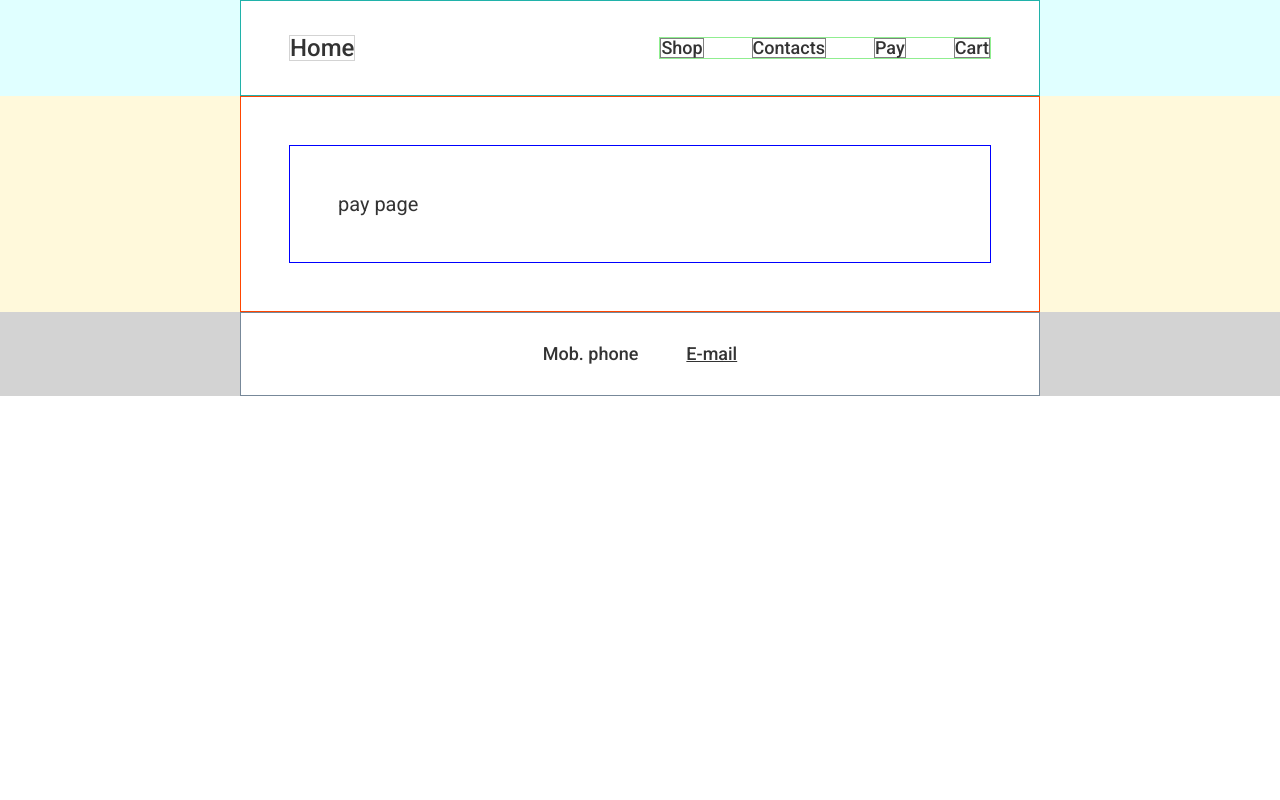
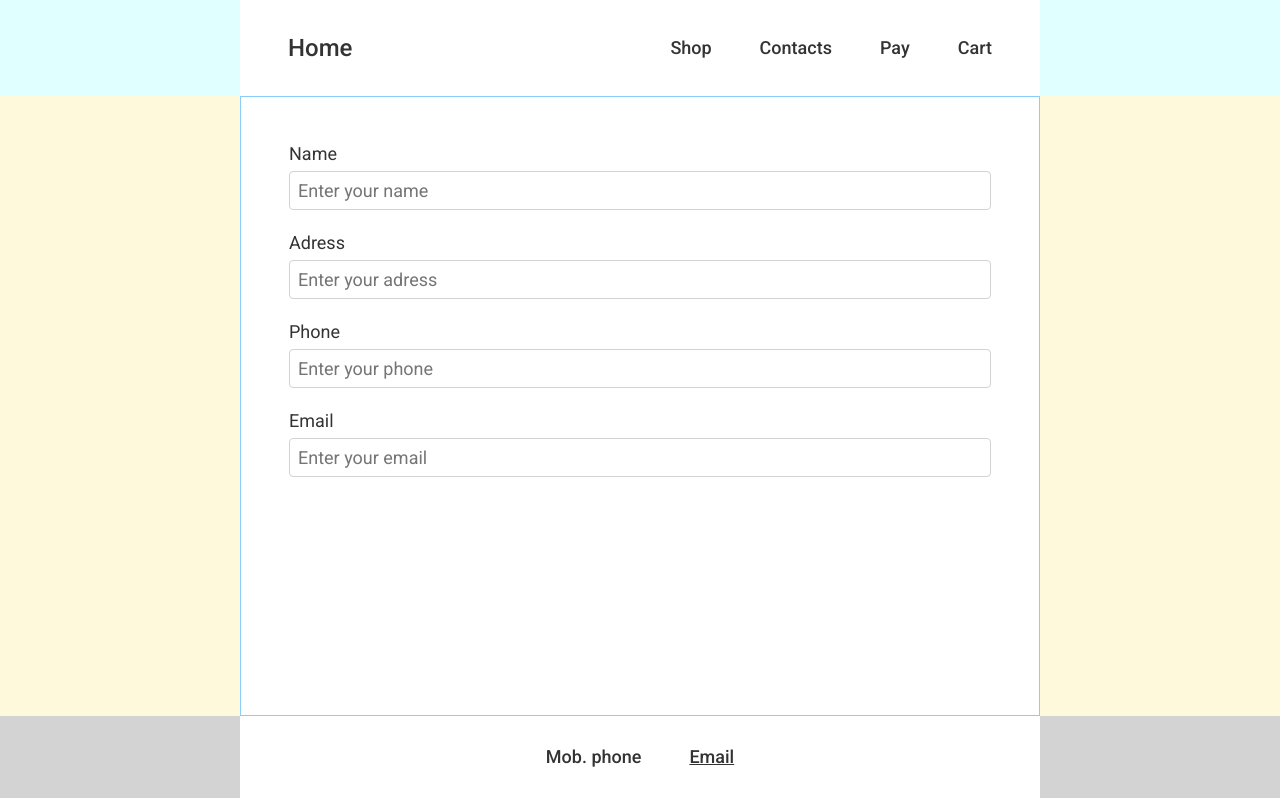
Before and after one commit to Albertas-R/sda-fp, a React (Create React App) app: page /pay in a window 1280 px wide. Built offline with nearby package versions, Linux system fonts and the light colour scheme.

Commit message:
Pay form

```diff
--- a/src/components/Cart.js
+++ b/src/components/Cart.js
@@ -16,6 +16,7 @@ function Cart() {
     cart_amount_btns,
     cart_amount_add,
     cart_amount_min,
+    cart_total,
     cart_btn_pay,
   } = styles;
 
@@ -30,7 +31,7 @@ function Cart() {
       <ul className={cart_list}>
         <li className={cart_list_li}>
           <Link to="/product">
-            <img className={cart_list_li_img} src="http://via.placeholder.com/50x40" alt="" />
+            <img className={cart_list_li_img} src="https://via.placeholder.com/50x40" alt="" />
           </Link>
           <Link to="/product" className={cart_title}>
             <p>Product 1 Title</p>
@@ -49,7 +50,7 @@ function Cart() {
 
         <li className={cart_list_li}>
           <Link to="/product">
-            <img className={cart_list_li_img} src="http://via.placeholder.com/50x40" alt="" />
+            <img className={cart_list_li_img} src="https://via.placeholder.com/50x40" alt="" />
           </Link>
           <Link to="/product" className={cart_title}>
             <p>Product 2 Title</p>
@@ -68,7 +69,7 @@ function Cart() {
 
         <li className={cart_list_li}>
           <Link to="/product">
-            <img className={cart_list_li_img} src="http://via.placeholder.com/50x40" alt="" />
+            <img className={cart_list_li_img} src="https://via.placeholder.com/50x40" alt="" />
           </Link>
           <Link to="/product" className={cart_title}>
             <p>Product 3 Title</p>
@@ -85,7 +86,7 @@ function Cart() {
           </div>
         </li>
       </ul>
-
+      <div className={cart_total}>Total: <strong>225 €</strong></div>
       <button className={cart_btn_pay} type="button" onClick={handleClick}>
         Pay now
       </button>
--- a/src/components/Cart.module.css
+++ b/src/components/Cart.module.css
@@ -1,6 +1,7 @@
 .cart {
   display: flex;
   flex-direction: column;
+  gap: 1.6rem;
 
   /* background-color: #fff9db; */
   /* border: 1px solid blue; */
@@ -41,10 +42,10 @@
   padding-bottom: 1.6rem;
   border-bottom: 1px solid var(--text);
 }
-.cart_list_li:last-child {
+/* .cart_list_li:last-child {
   padding-bottom: 0;
   border-bottom: none;
-}
+} */
 
 .cart_list_li_img {
   max-width: 100%;
@@ -80,7 +81,6 @@
 .cart_amount_btns {
   display: flex;
   gap: 0.5rem;
-
 }
 .cart_amount_add,
 .cart_amount_min {
@@ -88,11 +88,17 @@
   height: 3rem;
   border-radius: 50%;
 
-  font-size: 2rem;
+  font-size: 2.4rem;
   font-weight: 500;
-
+  cursor: pointer;
   border: none;
   background-color: lightgreen;
+}
+
+.cart_total {
+  font-size: 1.8rem;
+
+  align-self: flex-end;
 }
 
 .cart_btn_pay {
@@ -100,11 +106,10 @@
   cursor: pointer;
   font-weight: 600;
   font-size: 1.8rem;
-  padding: 1.2rem;
+  padding: 0.8rem 1.6rem;
   background-color: lightcoral;
   border: none;
   border-radius: 4px;
-  margin-top: 1.6rem;
 
   align-self: flex-end;
 }
--- a/src/components/Footer.js
+++ b/src/components/Footer.js
@@ -12,7 +12,7 @@ function Footer() {
           Mob. phone
         </a>
         <a className={contacts_email} href="mailto:albertas.rinkevicius@gmail.com">
-          E-mail
+          Email
         </a>
       </div>
     </footer>
--- a/src/components/Footer.module.css
+++ b/src/components/Footer.module.css
@@ -20,7 +20,7 @@
   font-weight: 500;
 
   background-color: white;
-  border: 1px solid lightslategray;
+  /* border: 1px solid lightslategray; */
 }
 
 .contacts_mob,
--- a/src/components/Header.module.css
+++ b/src/components/Header.module.css
@@ -13,7 +13,7 @@
   align-items: center;
 
   background-color: white;
-  border: 1px solid lightseagreen;
+  /* border: 1px solid lightgray; */
 }
 
 .logo,
@@ -27,7 +27,7 @@
 
   /* height: 2.2rem; */
 
-  border: 1px solid lightgray;
+  /* border: 1px solid lightgray; */
 }
 .logo:hover,
 .logo:active {
@@ -64,7 +64,7 @@ a.active {
   align-items: center;
   gap: 4.8rem;
 
-  border: 1px solid lightgreen;
+  /* border: 1px solid lightgreen; */
 }
 
 /* <a> element inside <li> */
@@ -80,7 +80,7 @@ a.active {
   color: var(--text);
   transition: all 0.3s;
 
-  border: 1px solid grey;
+  /* border: 1px solid grey; */
 }
 
 .main_nav_link:hover,
--- a/src/components/Pay.js
+++ b/src/components/Pay.js
@@ -3,14 +3,68 @@ import React from "react";
 import styles from "./Pay.module.css";
 
 function Pay() {
-  const { pay, pay_container, pay_txt } = styles;
+  const { pay, pay_container, pay_form_group, pay_label, pay_input } = styles;
 
   return (
     <div className={pay}>
-      <div className={pay_container}>
-        <p className={pay_txt}>pay page</p>
-      </div>
+      {/* <div className={pay_container}> */}
+      <form id="pay-form">
+        <div className={pay_form_group}>
+          <label className={pay_label} htmlFor="name" id="name-label">
+            Name
+          </label>
+          <input
+            className={pay_input}
+            id="name"
+            type="text"
+            name="name"
+            placeholder="Enter your name"
+            required
+          />
+        </div>
+
+        <div className={pay_form_group}>
+          <label className={pay_label} htmlFor="adress" id="adress-label">
+            Adress
+          </label>
+          <input
+            className={pay_input}
+            id="adress"
+            type="text"
+            name="adress"
+            placeholder="Enter your adress"
+            required
+          />
+        </div>
+
+        <div className={pay_form_group}>
+          <label className={pay_label} htmlFor="phone" id="phone-label">
+            Phone
+          </label>
+          <input
+            className={pay_input}
+            id="phone"
+            type="number"
+            name="phone"
+            placeholder="Enter your phone"
+          />
+        </div>
+
+        <div className={pay_form_group}>
+          <label className={pay_label} htmlFor="email" id="email-label">
+            Email
+          </label>
+          <input
+            className={pay_input}
+            id="email"
+            type="email"
+            name="email"
+            placeholder="Enter your email"
+          />
+        </div>
+      </form>
     </div>
+    // </div>
   );
 }
 
--- a/src/components/Pay.module.css
+++ b/src/components/Pay.module.css
@@ -1,18 +1,41 @@
 .pay {
   /* background-color: #fff9db; */
+
+  /* border: 1px solid blue; */
 }
 
-.pay_container {
+/* .pay_container {
   max-width: 80rem;
 
   margin: 0 auto;
   padding: 4.8rem;
 
   border: 1px solid blue;
+} */
+
+.pay_form {
 }
 
-.pay_txt {
-  font-size: 2rem;
+.pay_form_group {
+  display: flex;
+  flex-direction: column;
+  gap: 0.8rem;
+
+  margin-bottom: 2.4rem;
+
+  /* border: 1px solid lightgray; */
+}
+
+.pay_label {
+  font-size: 1.8rem;
+}
+
+.pay_input {
+  font-family: inherit;
+  font-size: 1.8rem;
+  padding: 0.8rem;
+  border: 1px solid lightgray;
+  border-radius: 4px;
 }
 
 /*
--- a/src/components/Product.js
+++ b/src/components/Product.js
@@ -1,4 +1,5 @@
 import React from "react";
+import { useNavigate } from "react-router-dom";
 
 import styles from "./Product.module.css";
 
@@ -15,10 +16,16 @@ function Product() {
     product_btn,
   } = styles;
 
+  let navigate = useNavigate();
+
+  const handleClick = () => {
+    navigate("/cart");
+  };
+
   return (
     <div className={product}>
       <div className={image_container}>
-        <img className={product_image} src="http://via.placeholder.com/50x40" alt="" />
+        <img className={product_image} src="https://via.placeholder.com/50x40" alt="" />
       </div>
       <div className={description_container}>
         <p className={product_title}>Product Title</p>
@@ -32,7 +39,7 @@ function Product() {
         </p>
         <div className={price_container}>
           <p className={product_price}>100 €</p>
-          <button className={product_btn} type="button">
+          <button className={product_btn} type="button" onClick={handleClick}>
             Add to Cart
           </button>
         </div>
--- a/src/components/ProductList.js
+++ b/src/components/ProductList.js
@@ -26,7 +26,7 @@ function ProductList() {
       <ul className={product_list} id="product_list">
         <li className={product_list_li}>
           <Link to="/product">
-            <img className={product_list_li_img} src="http://via.placeholder.com/50x40" alt="" />
+            <img className={product_list_li_img} src="https://via.placeholder.com/50x40" alt="" />
           </Link>
           <Link to="/product" className={product_title}>
             <p>Product 1 Title</p>
@@ -39,7 +39,7 @@ function ProductList() {
 
         <li className={product_list_li}>
           <Link to="/product">
-            <img className={product_list_li_img} src="http://via.placeholder.com/50x40" alt="" />
+            <img className={product_list_li_img} src="https://via.placeholder.com/50x40" alt="" />
           </Link>
           <Link to="/product" className={product_title}>
             <p>Product 2 Title</p>
@@ -52,7 +52,7 @@ function ProductList() {
 
         <li className={product_list_li}>
           <Link to="/product">
-            <img className={product_list_li_img} src="http://via.placeholder.com/50x40" alt="" />
+            <img className={product_list_li_img} src="https://via.placeholder.com/50x40" alt="" />
           </Link>
           <Link to="/product" className={product_title}>
             <p>Product 3 Title</p>
@@ -65,7 +65,7 @@ function ProductList() {
 
         <li className={product_list_li}>
           <Link to="/product">
-            <img className={product_list_li_img} src="http://via.placeholder.com/50x40" alt="" />
+            <img className={product_list_li_img} src="https://via.placeholder.com/50x40" alt="" />
           </Link>
           <Link to="/product" className={product_title}>
             <p>Product 4 Title</p>
--- a/src/components/Shop.module.css
+++ b/src/components/Shop.module.css
@@ -4,6 +4,7 @@
 
 .shop_container {
   max-width: 80rem;
+  min-height: calc(100vh - 9.6rem - 8.4rem);
 
   margin: 0 auto;
   padding: 4.8rem;
@@ -13,7 +14,7 @@
   gap: 1rem; */
 
   background-color: white;
-  border: 1px solid orangered;
+  border: 1px solid lightskyblue;
 }
 
 .shop_txt {
```
